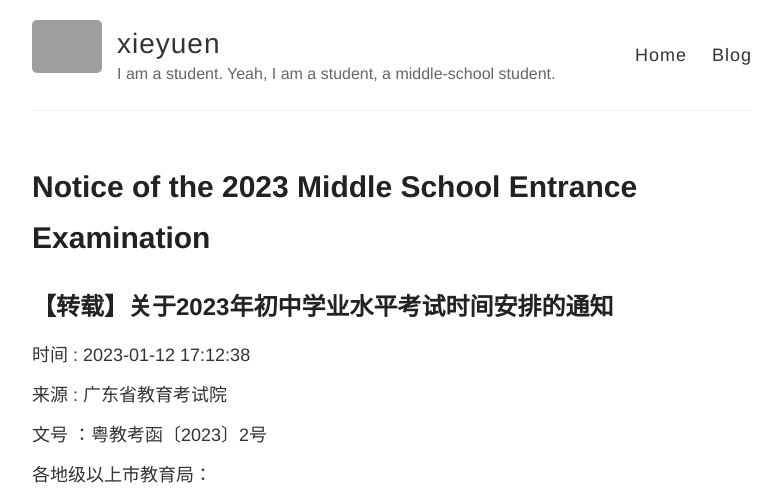
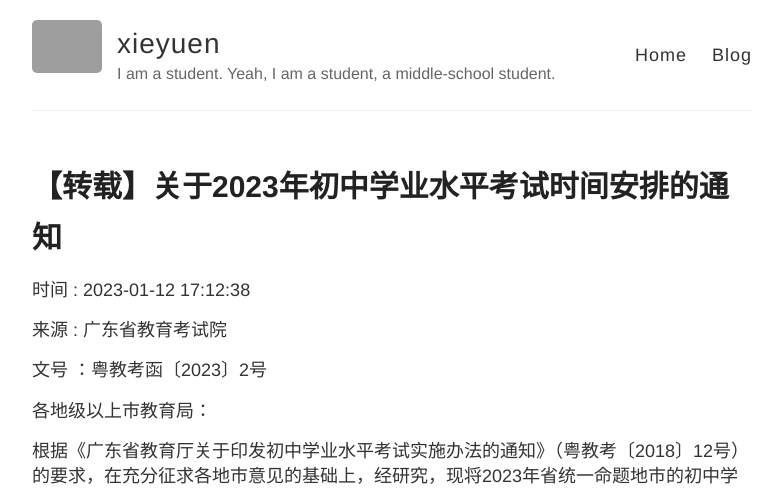
Before and after one commit to xieyuen/blog.github.io, a Jekyll site: the page built from _posts/2023-3-18-2023zk.md, in a window 1280 px wide. Shown: the top 489 px of the page, without its empty margins (248-1029 px from the left). Built offline with Jekyll 4.4.1, drawn with Linux system fonts in a browser that asks for light colours.

Commit message:
Update 2023-3-18-2023zk.md

```diff
--- a/_posts/2023-3-18-2023zk.md
+++ b/_posts/2023-3-18-2023zk.md
@@ -1,10 +1,8 @@
 ---
 layout: post
-title: Notice of the 2023 Middle School Entrance Examination
+title: 【转载】关于2023年初中学业水平考试时间安排的通知
 permalink: /2023/3/2023-zktz/
 ---
-
-## 【转载】关于2023年初中学业水平考试时间安排的通知
 
 时间 : 2023-01-12 17:12:38
 
```
